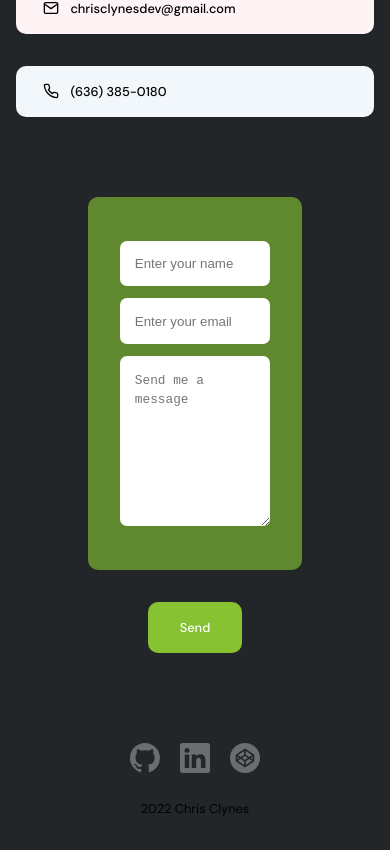
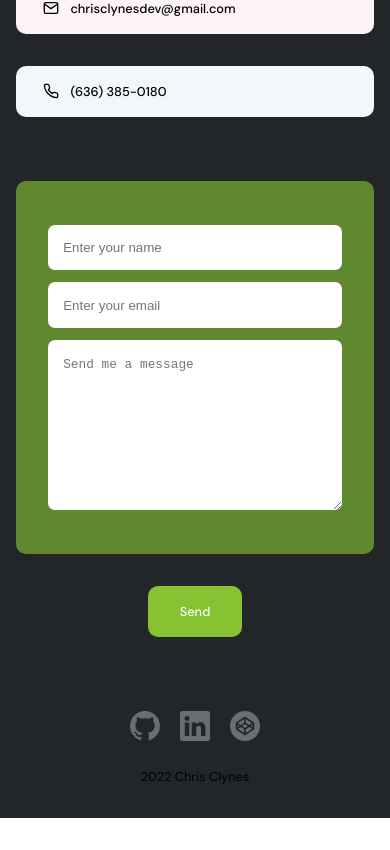
Before and after one commit to chrisclynes/portfolio_new, a React (Create React App) app: page / in a window 390 px wide. Shown: the part 5474-6324 px from the top of the page. After the commit the page ends 6292 px from the top, so only its background shows below. Built offline with nearby package versions, Linux system fonts and the light colour scheme.

Commit message:
fixed mobile contact form width

```diff
--- a/src/container/Contact/Contact.scss
+++ b/src/container/Contact/Contact.scss
@@ -103,6 +103,10 @@
           box-shadow: 0 0 25px var(--primary-color);
         }
       }
+      @media screen and (max-width: 768px) {
+        width: 100%;
+        margin: 1rem 0;
+      }
     }
     button {
       padding: 1rem 2rem;
@@ -124,10 +128,7 @@
       }
     }
 
-    @media screen and (max-width: 768px) {
-      width: 100%;
-      margin: 1rem 0;
-    }
+
   }
 
   .app__form-submitted {
```
